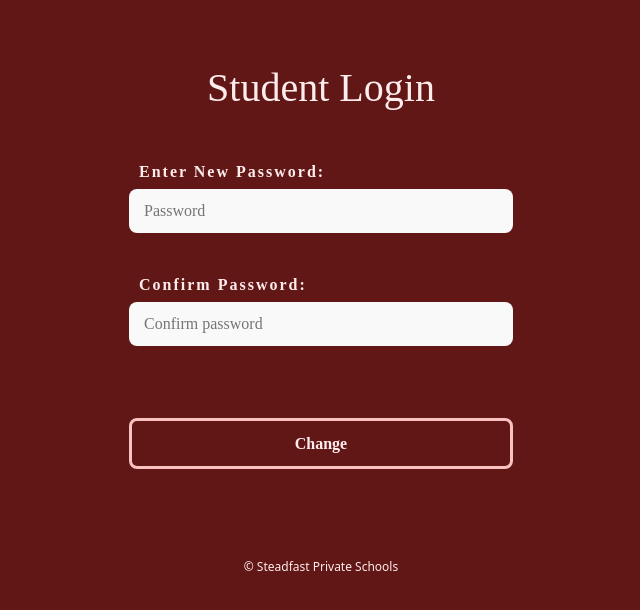
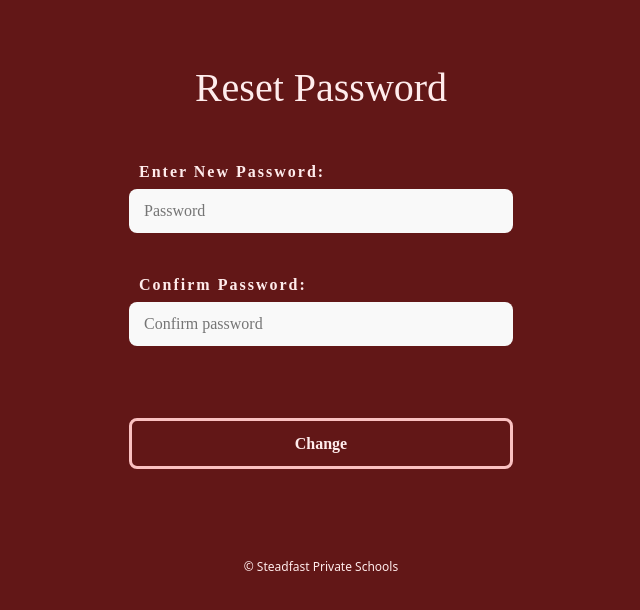
Before and after one commit to ihemebiriegondu/steadfast-elearning, a React (Create React App) app: page /newpassword in a window 1280 px wide. Shown: the top 610 px of the page, without its empty margins (319-959 px from the left). Built offline with nearby package versions, Linux system fonts and the light colour scheme; no server answers; a web font is replaced by a local one.

Commit message:
changed new password heading

```diff
--- a/src/pages/NewPassword.js
+++ b/src/pages/NewPassword.js
@@ -83,7 +83,7 @@ const NewPassword = () => {
           </div>
         </div>
         <div className='login-intro'>
-          <h1 className='mx-auto text-center mb-5'>Student Login</h1>
+          <h1 className='mx-auto text-center mb-5'>Reset Password</h1>
 
           <div className='login-intro-div d-flex justify-content-center mx-auto'>
             <form className='pb-4' onSubmit={(e) => { handleSubmit(e) }} id='signup-form'>
```
